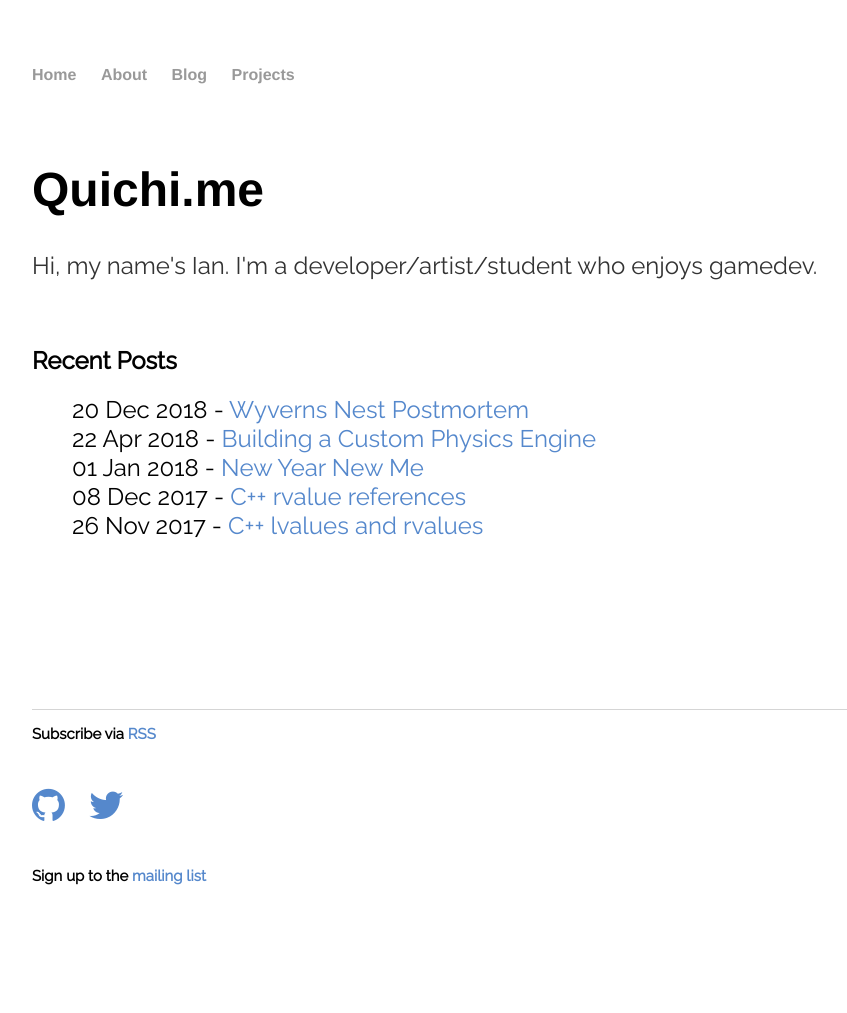
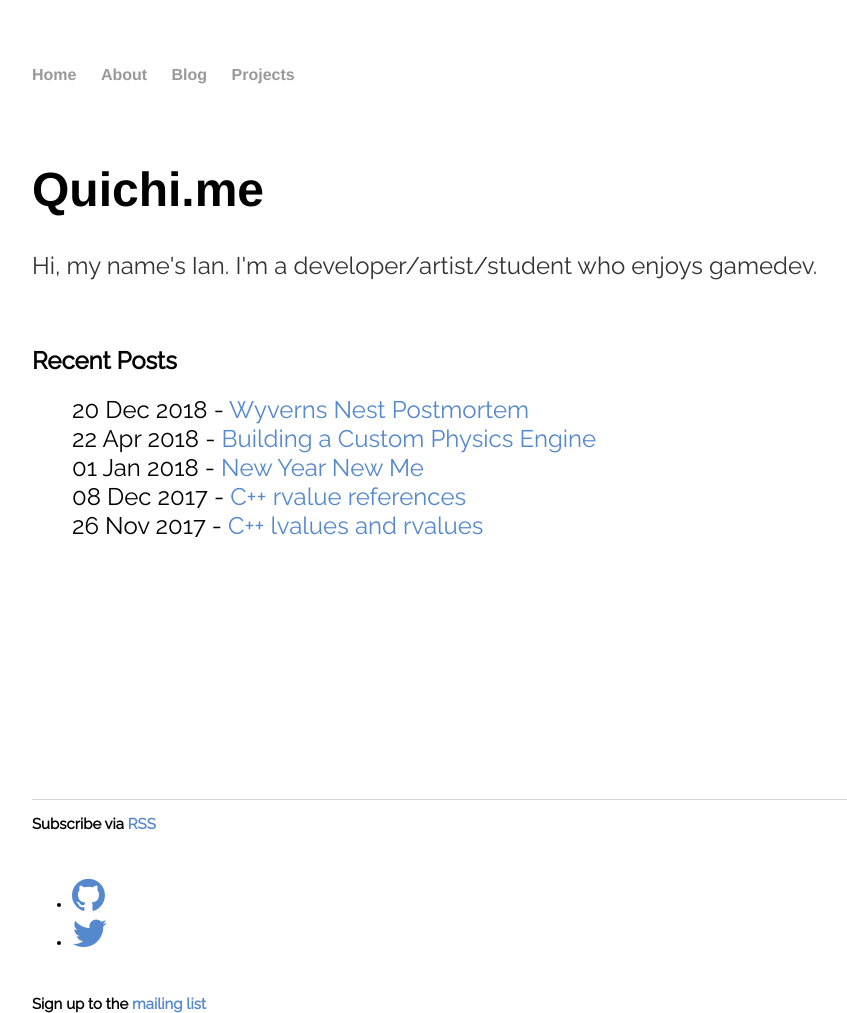
Before and after one commit to ianw3214/ianw3214.github.io, a Jekyll site: the page built from index.html, in a window 1280 px wide. Shown: the whole page, without its empty margins (160-1007 px from the left). Built offline with Jekyll 4.4.1, drawn with Linux system fonts in a browser that asks for light colours; a script that is not in the unit is left out; before the commit the page ends 900 px from its top, so only the background shows below that.

Commit message:
Try another fix for footer fixing

```diff
--- a/_layouts/default.html
+++ b/_layouts/default.html
@@ -13,6 +13,8 @@
         {% include constantcontact.html %}
     </head>
     <body>
+        <div class="container">
+
             <nav id="navigation">
                 <ul>
                     <li><a class="menu" href="/">Home</a></li>
@@ -22,15 +24,13 @@
                 </ul>
             </nav>
 
-        <div class="container">
+            <div class="content">
+                {{ content }}
+            </div>
 
-        {{ content }}
-
-        </div><!-- /.container -->
-
-        <footer>
+            <div class="footer">
                 <h3>Subscribe via <a href="blog/atom.xml">RSS</a></h3>
-            <br/>
+                <br />
                 <ul>
                     <li>
                         <a href="https://github.com/ianw3214" target="_blank"><i class="fa-3x fa fa-github" aria-hidden="true"></i></a>
@@ -39,8 +39,10 @@
                         <a href="https://twitter.com/ianw3214" target="_blank"><i class="fa-3x fa fa-twitter" aria-hidden="true"></i></a>
                     </li>
                 </ul>
-            <br/>
-            <h3>Sign up to the <a href="/mailing" target = "_blank"> mailing list</a></h3>
-        </footer>
+                <br />
+                <h3>Sign up to the <a href="/mailing" target="_blank"> mailing list</a></h3>
+            </div>
+
+        </div>
     </body>
 </html>
--- a/css/main.css
+++ b/css/main.css
@@ -1,10 +1,17 @@
 html {
+    margin: 0;
+    padding: 0;
     height: 100%;
 }
 
 body {
+    margin: 0;
+    padding: 0;
+    height: 100%;
+}
+
+.container {
     min-height: 100%;
-    height: 100%;
     width: 70%;
     font-family: 'Raleway', sans-serif;
     position: relative;
@@ -16,6 +23,10 @@ body {
     padding-bottom: 30px;
     padding-left: auto;
     padding-right: auto;
+}
+
+.content {
+    padding-bottom: 100px;
 }
 
 nav ul, footer ul {
@@ -47,10 +58,12 @@ p {
     line-height: 1.4em;
     color: #333;
 }
-footer {
+
+.footer {
     width: 100%;
     position: absolute;
     bottom: 0;
+    height: 100px;
     border-top: 1px solid #d5d5d5;
     font-size: .8em;
 }
```
Lines whose indentation alone changed are shown as unchanged.
